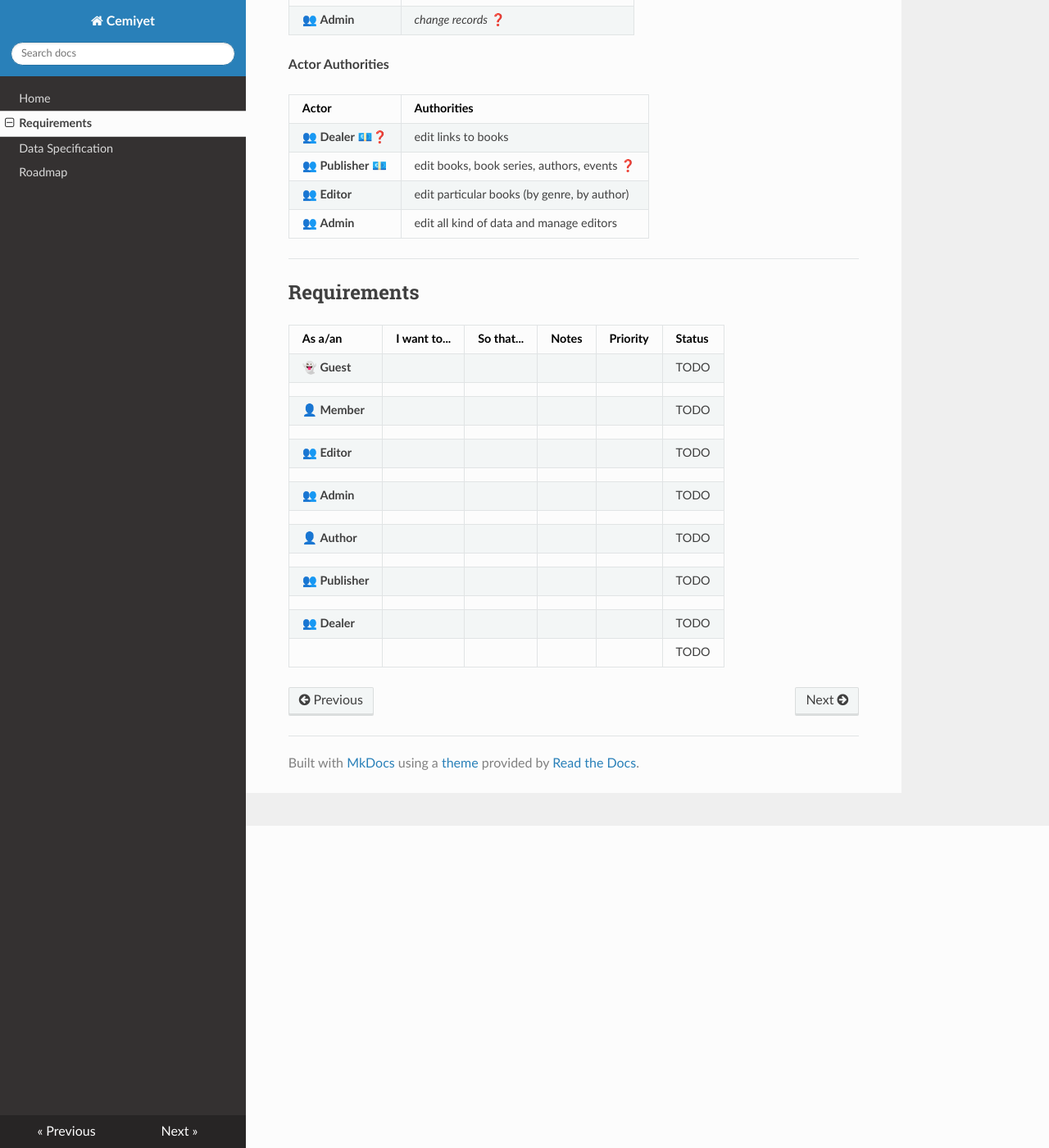
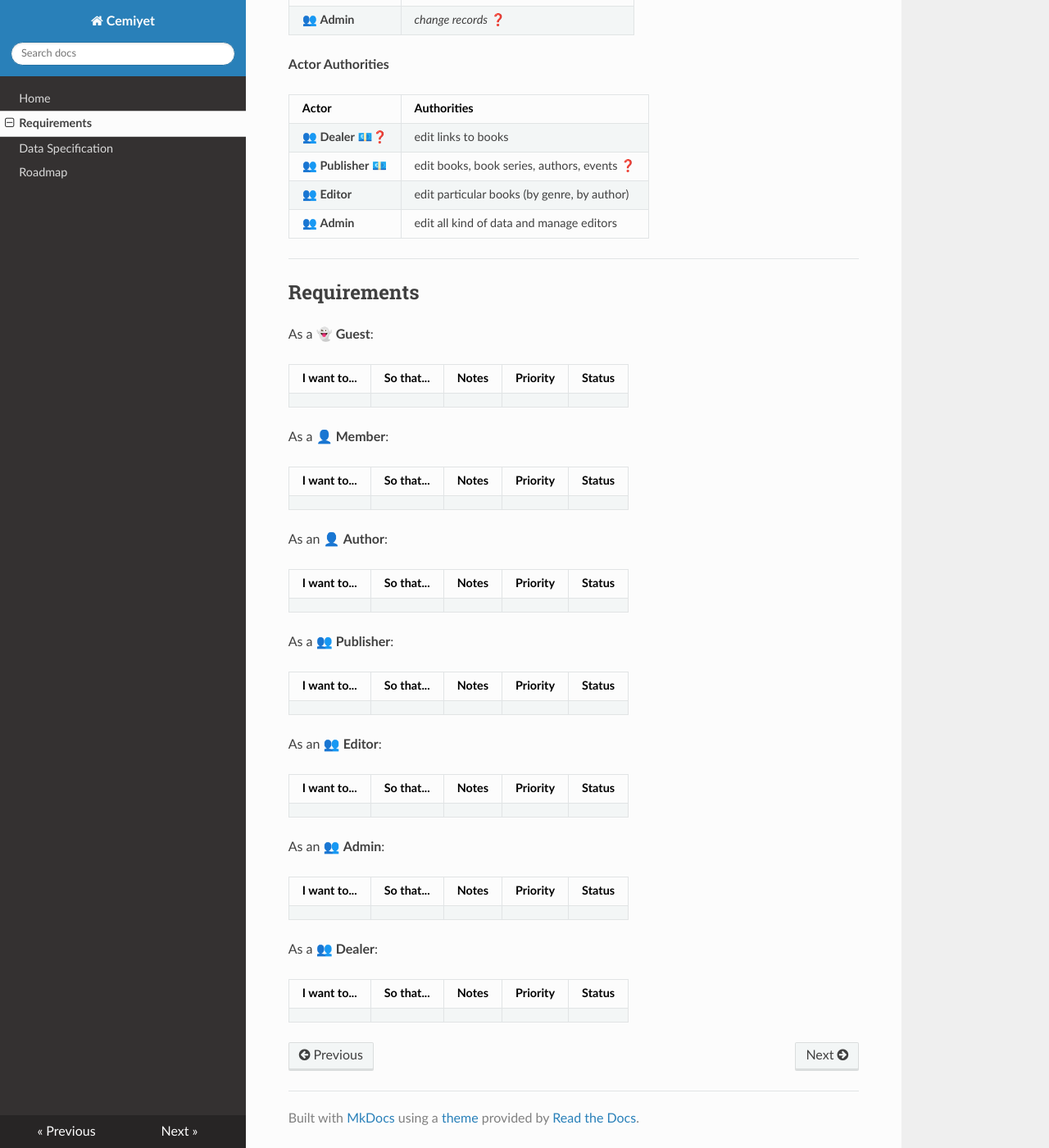
Before and after one commit to cemiyet/docs, an MkDocs documentation site: the page built from docs/requirements.md, in a window 1280 px wide and 1400 px high, scrolled down 393 px. Shown: the whole window at 82% size. Built offline with MkDocs 1.6.1, drawn with Linux system fonts in a browser that asks for light colours; nearby versions of some CDN libraries.

Commit message:
updated requirements table structure. #2

```diff
--- a/docs/requirements.md
+++ b/docs/requirements.md
@@ -23,19 +23,44 @@
 
 ## Requirements
 
-| As a/an | I want to... | So that... | Notes | Priority | Status |
-|--|--|--|--|--|--|
-| 👻 **Guest** |   |   |   |   | TODO |
-|   |   |   |   |   |   |
-| 👤 **Member** |   |   |   |   | TODO |
-|   |   |   |   |   |   |
-| 👥 **Editor** |   |   |   |   | TODO |
-|   |   |   |   |   |   |
-| 👥 **Admin** |   |   |   |   | TODO |
-|   |   |   |   |   |   |
-| 👤 **Author** |   |   |   |   | TODO |
-|   |   |   |   |   |   |
-| 👥 **Publisher** |   |   |   |   | TODO |
-|   |   |   |   |   |   |
-| 👥 **Dealer** |   |   |   |   | TODO |
-|   |   |   |   |   | TODO |
+As a 👻 **Guest**:
+
+| I want to... | So that... | Notes | Priority | Status |
+|--|--|--|--|--|
+|   |   |   |   |   |
+
+As a 👤 **Member**:
+
+| I want to... | So that... | Notes | Priority | Status |
+|--|--|--|--|--|
+|   |   |   |   |   |
+
+As an 👤 **Author**:
+
+| I want to... | So that... | Notes | Priority | Status |
+|--|--|--|--|--|
+|   |   |   |   |   |
+
+As a 👥 **Publisher**:
+
+| I want to... | So that... | Notes | Priority | Status |
+|--|--|--|--|--|
+|   |   |   |   |   |
+
+As an 👥 **Editor**:
+
+| I want to... | So that... | Notes | Priority | Status |
+|--|--|--|--|--|
+|   |   |   |   |   |
+
+As an 👥 **Admin**:
+
+| I want to... | So that... | Notes | Priority | Status |
+|--|--|--|--|--|
+|   |   |   |   |   |
+
+As a 👥 **Dealer**:
+
+| I want to... | So that... | Notes | Priority | Status |
+|--|--|--|--|--|
+|   |   |   |   |   |
```
